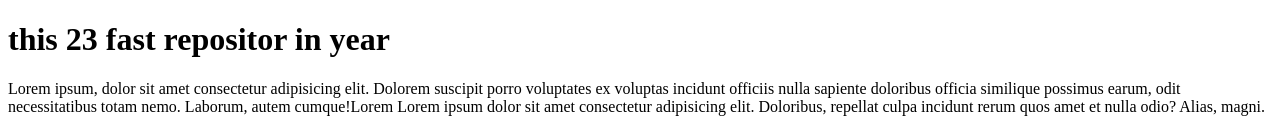
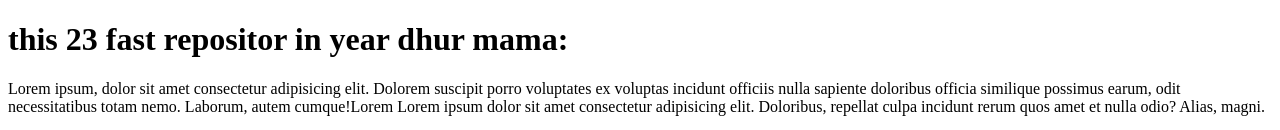
Before and after one commit to MdArefineAhamedJoy/my-fast-repo, a plain HTML site: page index.html in a window 1280 px wide. Shown: the top 130 px of the page. Drawn offline with Linux system fonts and the light colour scheme.

Commit message:
some text

```diff
--- a/index.html
+++ b/index.html
@@ -8,7 +8,7 @@
 </head>
 <body>
     <!-- my-fast-repo -->
-    <h1>this 23 fast repositor in year</h1>
+    <h1>this 23 fast repositor in year dhur mama:</h1>
     <p>Lorem ipsum, dolor sit amet consectetur adipisicing elit. Dolorem suscipit porro voluptates ex voluptas incidunt officiis nulla sapiente doloribus officia similique possimus earum, odit necessitatibus totam nemo. Laborum, autem cumque!Lorem Lorem ipsum dolor sit amet consectetur adipisicing elit. Doloribus, repellat culpa incidunt rerum quos amet et nulla odio? Alias, magni. </p>
     <img src="img/1658930253468.jpeg" alt="">
 
```
